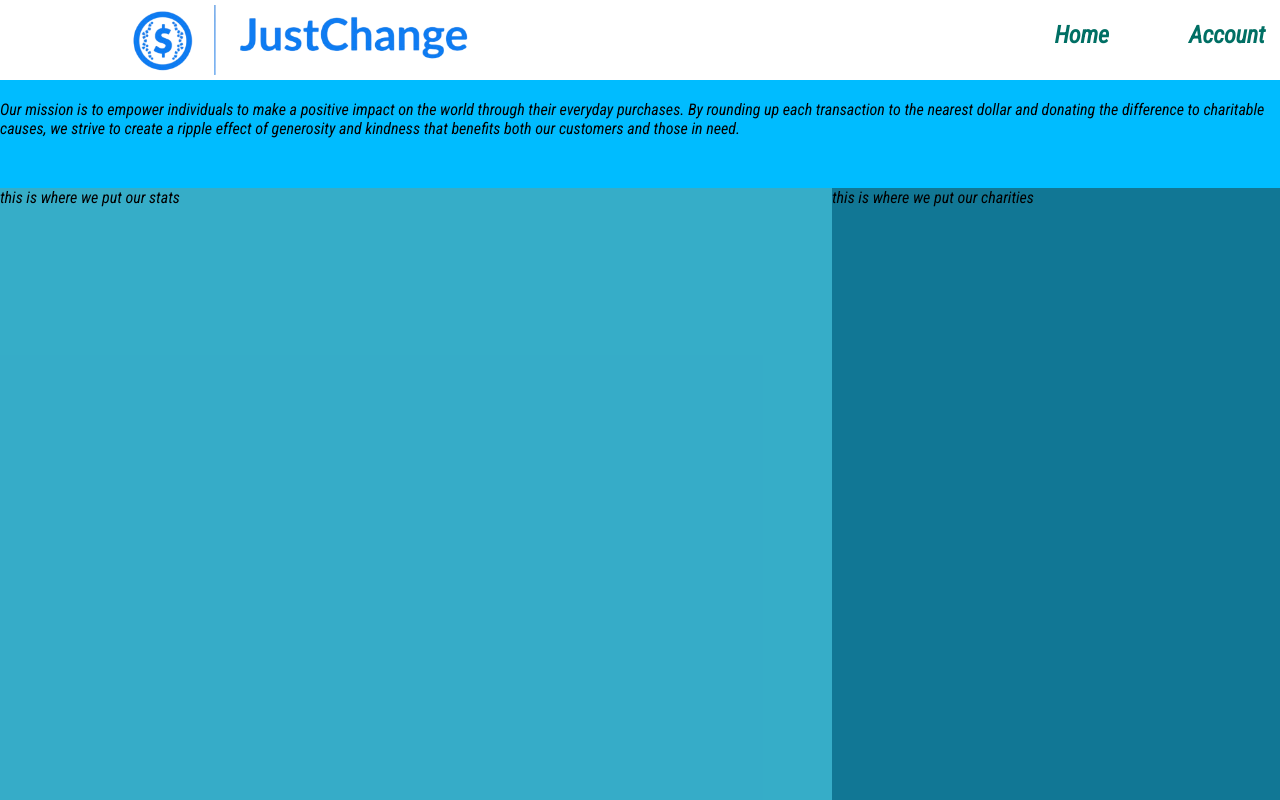
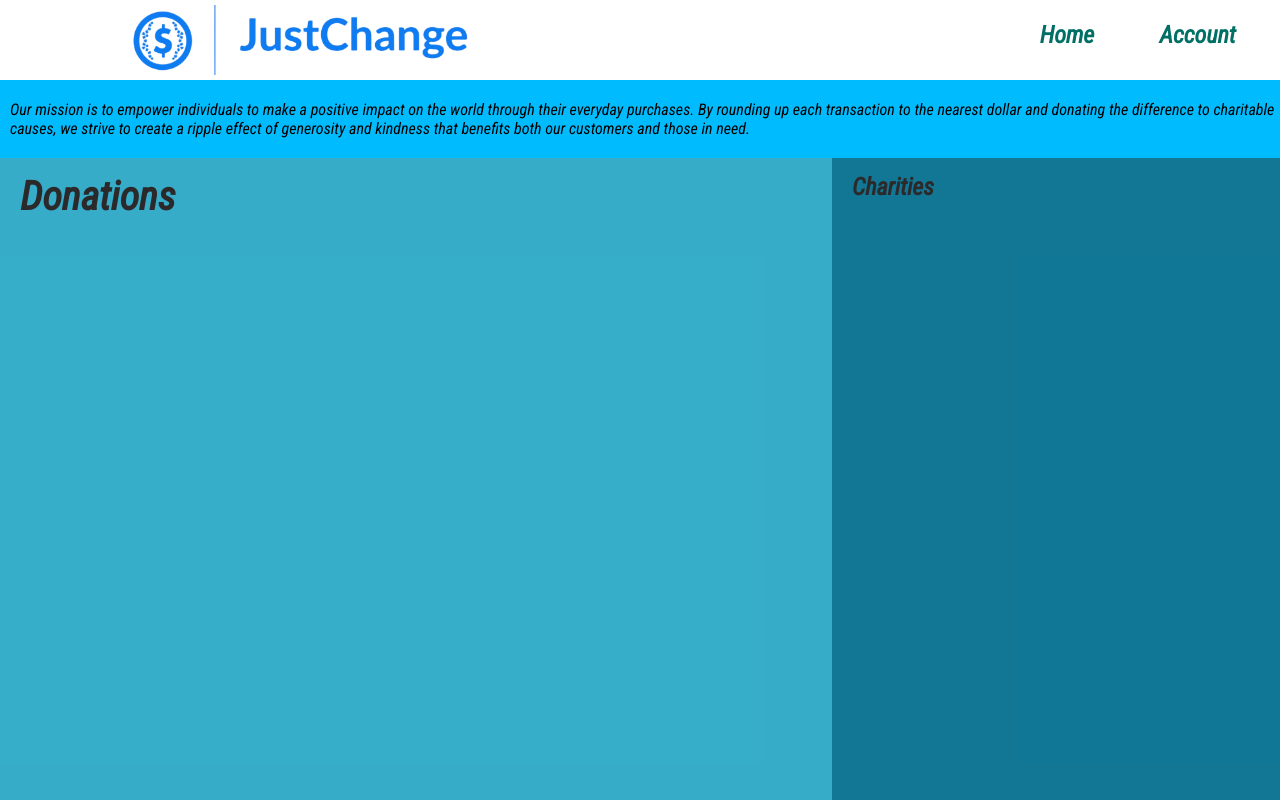
Before and after one commit to Minnehack-2023-JustChange/Just-Change-Website, a React (Create React App) app: page / in a window 1280 px wide. Shown: the top 800 px of the page. Built offline with nearby package versions, Linux system fonts and the light colour scheme.

Commit message:
Fixed shit

```diff
--- a/src/components/layout/MainNavigation.module.css
+++ b/src/components/layout/MainNavigation.module.css
@@ -1,7 +1,7 @@
 .header {
   position: fixed;
   top: 0px;
-
+  z-index: 100;
   width: 100%;
   height: 5rem;
   display: flex;
@@ -31,7 +31,7 @@
 }
 
 .header li {
-  margin-left: 5rem;
+  margin-left: 50%;
 }
 
 .header a {
--- a/src/index.css
+++ b/src/index.css
@@ -11,7 +11,7 @@ body {
   margin: 0;
   background-color: #00BCFF;
   margin-top: 100px;
-  margin-bottom: 200px;
+  margin-bottom: 0px;
 }
 
 h1 {
--- a/src/pages/account-page/account.module.css
+++ b/src/pages/account-page/account.module.css
@@ -7,7 +7,7 @@
     display: flex;
     align-items: center;
     justify-content: space-between;
-    background-color: #ffffff;
+    background-color: #909090;
     padding: 0 10%;
   }
 
--- a/src/pages/home-page/home.js
+++ b/src/pages/home-page/home.js
@@ -4,7 +4,12 @@ function HomePage() {
       <div>
         <div className={classes.mission}>Our mission is to empower individuals to make a positive impact on the world through their everyday purchases. By rounding up each transaction to the nearest dollar and donating the difference to charitable causes, we strive to create a ripple effect of generosity and kindness that benefits both our customers and those in need.</div>
         <div className={classes.partitions}>
-          <span className={classes.partition_stats}>this is where we put our stats</span><span className={classes.partition_charities}>this is where we put our charities</span>
+          <div className={classes.partition_stats}>
+            <h1 style={{marginLeft:20, marginTop:15}}> Donations</h1>
+          </div>
+          <div className={classes.partition_charities}>
+            <h2 style ={{marginLeft:20, marginTop:15}} > Charities</h2>
+          </div>
         </div>
       </div>
     );
--- a/src/pages/home-page/home.module.css
+++ b/src/pages/home-page/home.module.css
@@ -1,12 +1,15 @@
 .mission{
-    margin-bottom: 50px;
+    margin-top:100px;
+    margin-bottom: 20px;
+    margin-left: 10px;
 }
 
 .partitions{
-    height: 1000px;
+    height: 100vh;
 }
 
 .partition_stats{
+    vertical-align:top;
     display:inline-block;
     background-color: #699f9684;
     width: 65%;
@@ -14,6 +17,7 @@
 
 }
 .partition_charities{
+    vertical-align:top;
     display: inline-block;
     background-color: #21383585;
     width: 35%;
```
